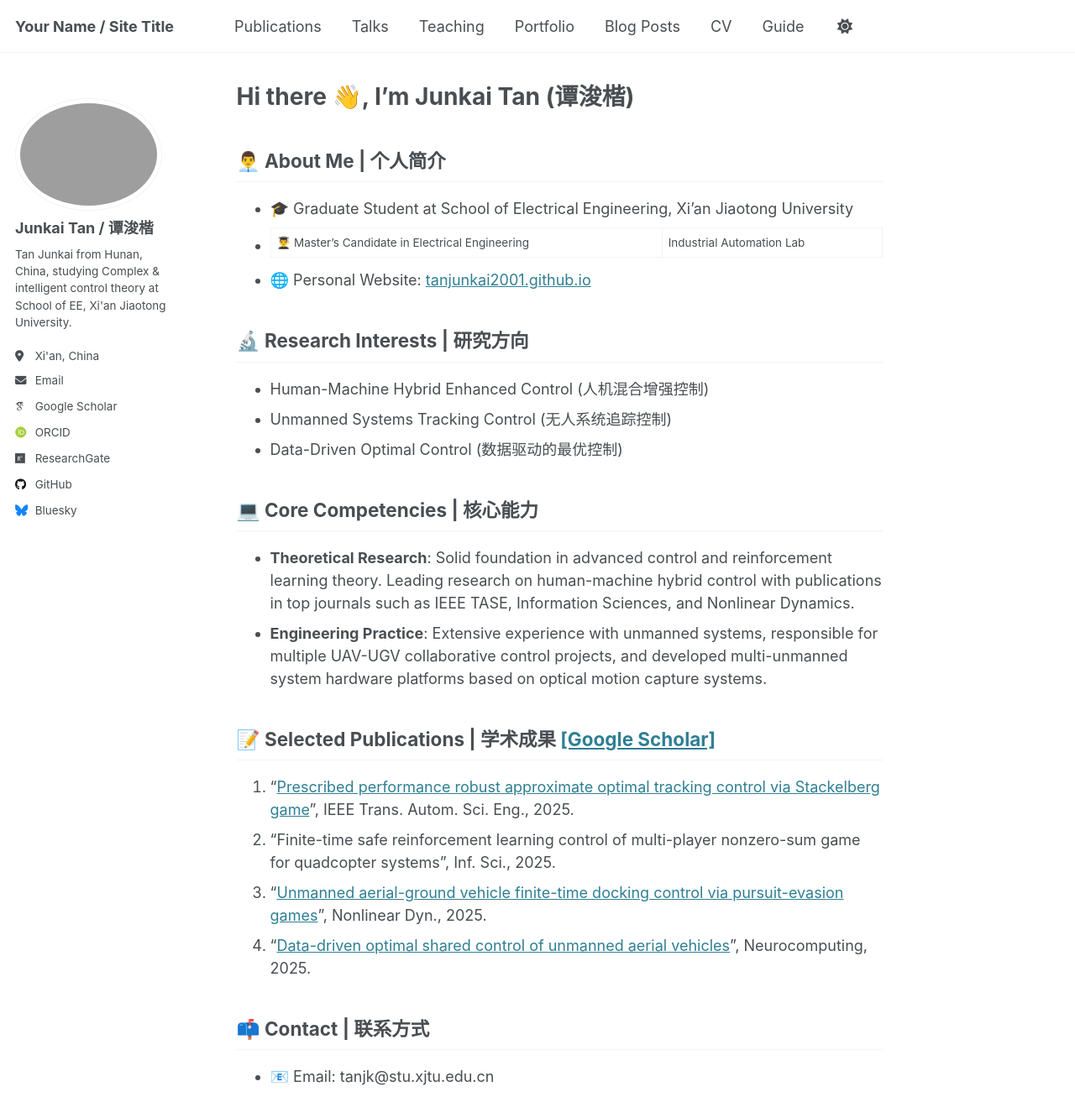
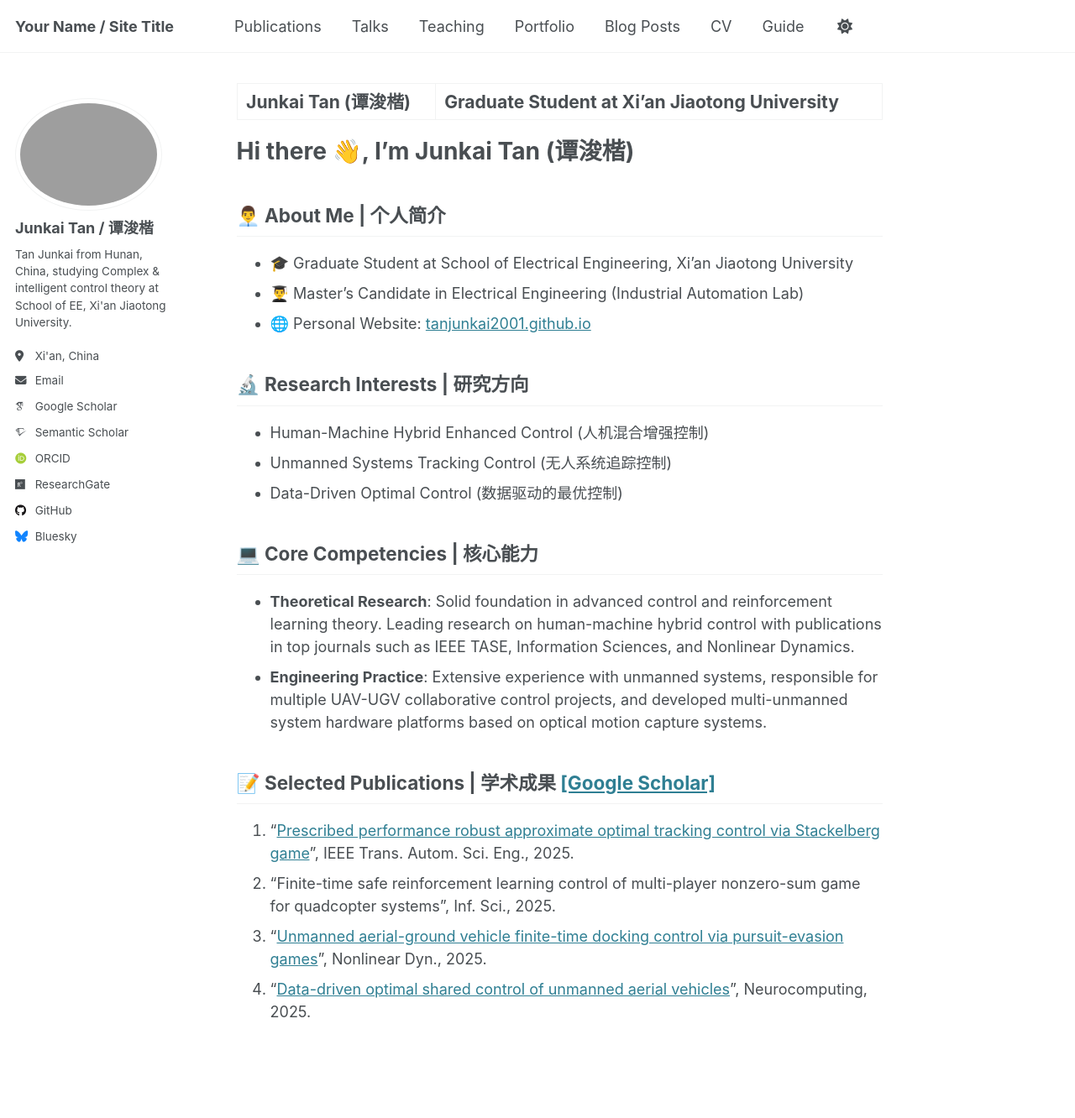
Before and after one commit to tanjunkai2001/tanjunkai2001.github.io, a Jekyll site: the page built from _pages/about.md, in a window 1280 px wide and 1400 px high. Shown: the top 1332 px of the window at 84% size. Built offline with Jekyll 4.4.1, drawn with Linux system fonts in a browser that asks for light colours; some web fonts are replaced; our own code applies the rules of GitHub Pages for plain Markdown files.

Commit message:
更新bug

```diff
--- a/_config.yml
+++ b/_config.yml
@@ -37,7 +37,7 @@ author:
   googlescholar    : "https://scholar.google.com/citations?user=KrOQdKAAAAAJ&hl=zh-CN"
   impactstory      : # URL
   orcid            : "https://orcid.org/0009-0002-0558-6357l"
-  semantic         : # URL
+  semantic         : "https://tanjunkai2001.github.io"
   pubmed           : # "https://www.ncbi.nlm.nih.gov/pubmed/?term=john+snow"
   researchgate     : "https://www.researchgate.net/profile/Junkai-Tan-2"
   scopus           : # URL
--- a/_pages/about.md
+++ b/_pages/about.md
@@ -1,17 +1,17 @@
-<!-- ---
+---
 permalink: /
 title: "Junkai Tan (谭浚楷) | Graduate Student at Xi'an Jiaotong University"
 author_profile: true
 redirect_from:
   - /about/
   - /about.html
---- -->
+---
 
 # Hi there 👋, I'm Junkai Tan (谭浚楷)
 
 ## 👨‍💼 About Me | 个人简介
 - 🎓 Graduate Student at School of Electrical Engineering, Xi'an Jiaotong University
-- 👨‍🎓 Master's Candidate in Electrical Engineering | Industrial Automation Lab
+- 👨‍🎓 Master's Candidate in Electrical Engineering (Industrial Automation Lab)
 - 🌐 Personal Website: [tanjunkai2001.github.io](https://tanjunkai2001.github.io)
 
 ## 🔬 Research Interests | 研究方向
@@ -29,5 +29,5 @@ redirect_from:
 3. "[Unmanned aerial-ground vehicle finite-time docking control via pursuit-evasion games](https://link.springer.com/10.1007/s11071-025-11021-6)", Nonlinear Dyn., 2025.
 4. "[Data-driven optimal shared control of unmanned aerial vehicles](https://www.sciencedirect.com/science/article/pii/S0925231225001006)", Neurocomputing, 2025.
 
-## 📫 Contact | 联系方式
-- 📧 Email: tanjk@stu.xjtu.edu.cn
+<!-- ## 📫 Contact | 联系方式
+- 📧 Email: tanjk@stu.xjtu.edu.cn -->
```
